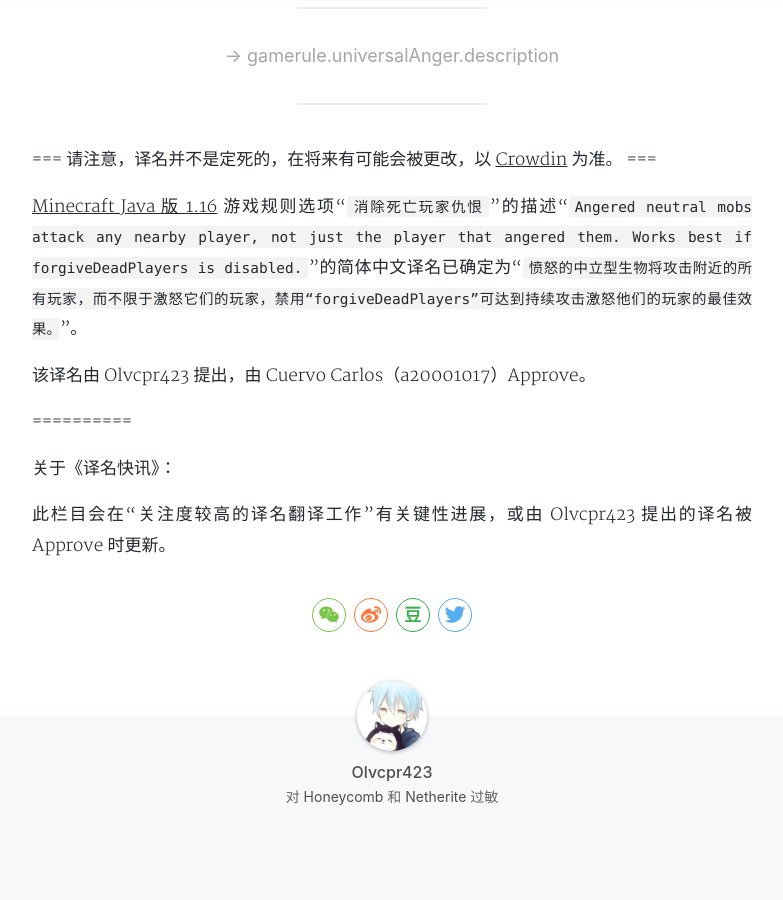
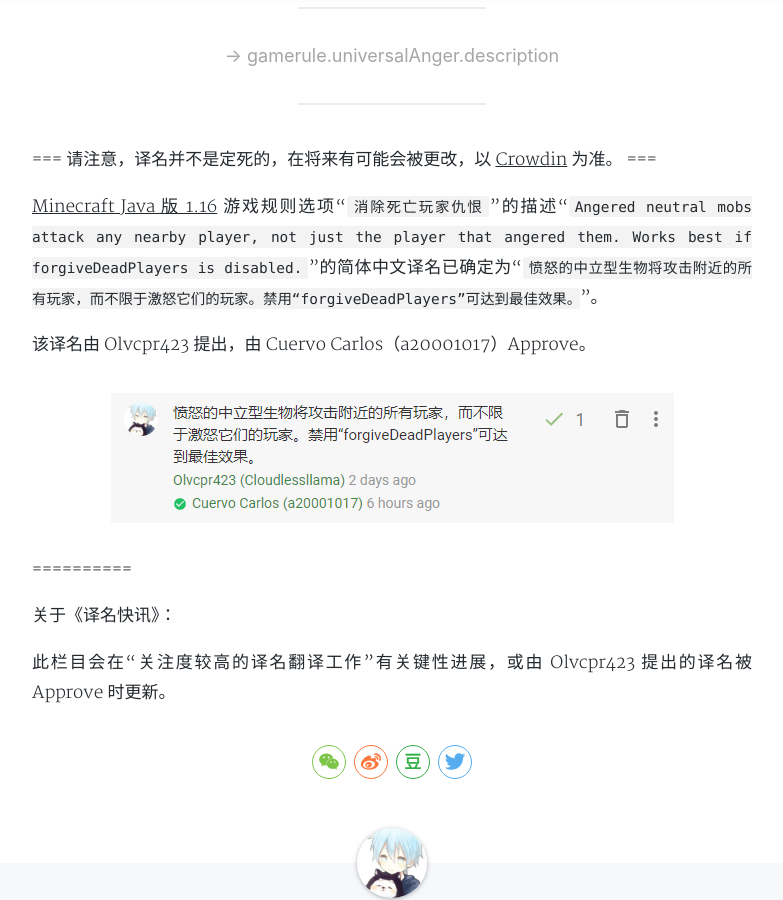
Before and after one commit to Olvcpr423/Olvcpr423.github.io, a Jekyll site: the page built from _posts/2020-06-07-Minecraft 译名快讯（2）.md, in a window 1280 px wide and 900 px high, scrolled down 393 px. Shown: the whole window, without its empty margins (248-1031 px from the left). Built offline with Jekyll 4.4.1, drawn with Linux system fonts in a browser that asks for light colours; nearby versions of some CDN libraries; a style sheet for code colours, icons or effects is not loaded.

Commit message:
Update 2020-06-07-Minecraft 译名快讯（2）.md

```diff
--- a/_posts/2020-06-07-Minecraft 译名快讯（2）.md
+++ b/_posts/2020-06-07-Minecraft 译名快讯（2）.md
@@ -9,9 +9,11 @@ tags: 翻译 Minecraft
 ---
 === 请注意，译名并不是定死的，在将来有可能会被更改，以 <a href ='https://crowdin.com/project/minecraft/zh-CN#'>Crowdin</a> 为准。 ===
 
-<a href ='https://minecraft-zh.gamepedia.com/Java%E7%89%881.16'>Minecraft Java 版 1.16</a> 游戏规则选项“<code>消除死亡玩家仇恨</code>”的描述“<code>Angered neutral mobs attack any nearby player, not just the player that angered them. Works best if forgiveDeadPlayers is disabled.</code>”的简体中文译名已确定为“<code>愤怒的中立型生物将攻击附近的所有玩家，而不限于激怒它们的玩家，禁用“forgiveDeadPlayers”可达到持续攻击激怒他们的玩家的最佳效果。</code>”。
+<a href ='https://minecraft-zh.gamepedia.com/Java%E7%89%881.16'>Minecraft Java 版 1.16</a> 游戏规则选项“<code>消除死亡玩家仇恨</code>”的描述“<code>Angered neutral mobs attack any nearby player, not just the player that angered them. Works best if forgiveDeadPlayers is disabled.</code>”的简体中文译名已确定为“<code>愤怒的中立型生物将攻击附近的所有玩家，而不限于激怒它们的玩家。禁用“forgiveDeadPlayers”可达到最佳效果。</code>”。
 
 该译名由 Olvcpr423 提出，由 Cuervo Carlos（a20001017）Approve。
+
+<img src ='/assets/img/Minecraft 译名快讯（2）/CrowdinGameruleUniversalAngerDescription.png'>
 
 ==========
 
```
